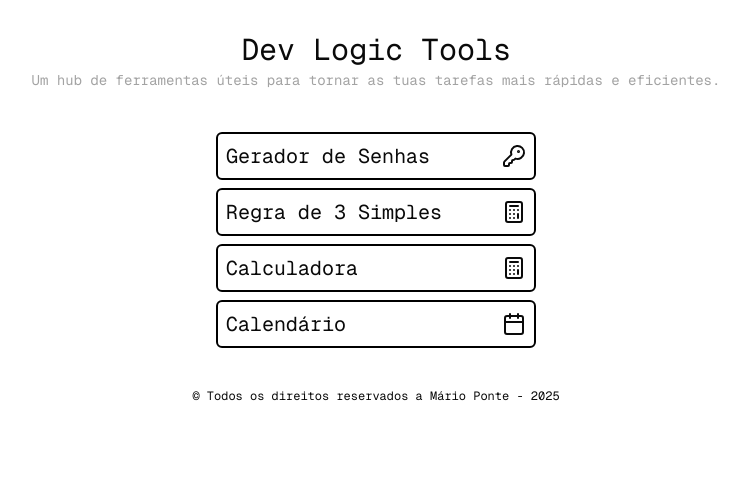
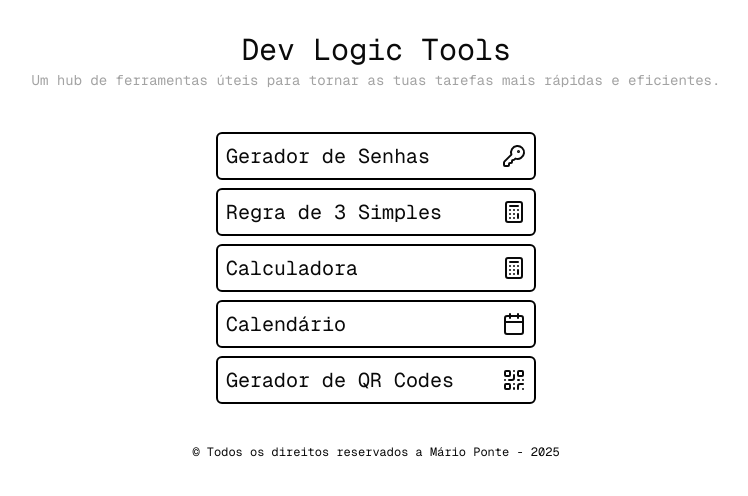
Before and after one commit to MarioPonte/DevLogicTools, a Next.js app: page / in a window 1280 px wide. Shown: the top 496 px of the page, without its empty margins (264-1012 px from the left). Built offline with nearby package versions, Linux system fonts and the light colour scheme.

Commit message:
making link for qr code generator

```diff
--- a/app/page.tsx
+++ b/app/page.tsx
@@ -1,6 +1,6 @@
 "use client";
 
-import { Calculator, Calendar, KeyRound } from "lucide-react";
+import { Calculator, Calendar, KeyRound, QrCode } from "lucide-react";
 import Link from "next/link";
 
 export default function Home() {
@@ -35,6 +35,11 @@ export default function Home() {
             <span>Calendário</span>
             <Calendar />
           </Link>
+
+          <Link href="/gerador-de-qrcodes" className="flex items-center justify-between w-80 text-xl p-2 border-2 border-black rounded-md">
+            <span>Gerador de QR Codes</span>
+            <QrCode />
+          </Link>
         </div>
       </div>
     </div>
```
